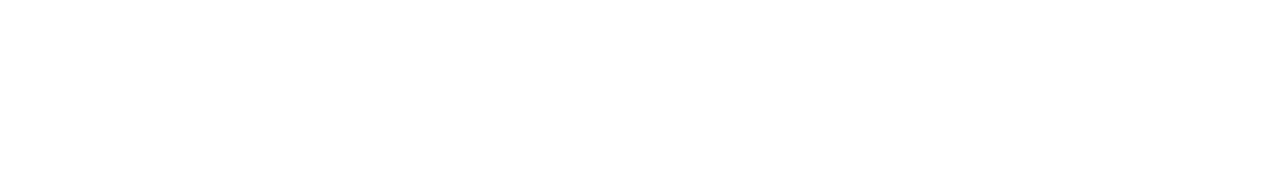
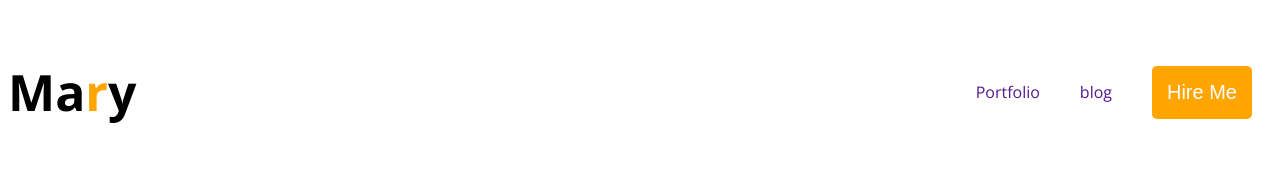
Before and after one commit to ahamedasif07/debloper-protfolio, a plain HTML site: page index.html in a window 1280 px wide. Drawn offline with nearby package versions, Linux system fonts and the light colour scheme.

Commit message:
navbar done

```diff
--- a/index.html
+++ b/index.html
@@ -4,8 +4,34 @@
     <meta charset="UTF-8">
     <meta name="viewport" content="width=device-width, initial-scale=1.0">
     <title>Devoloper portfolio</title>
+    <link rel="preconnect" href="https://fonts.googleapis.com">
+<link rel="preconnect" href="https://fonts.gstatic.com" crossorigin>
+<link href="https://fonts.googleapis.com/css2?family=Open+Sans:ital,wght@0,300..800;1,300..800&family=Roboto:ital,wght@0,100;0,300;0,400;0,500;0,700;0,900;1,100;1,300;1,400;1,500;1,700;1,900&display=swap" rel="stylesheet">
+
+    <link rel="stylesheet" href="style.css">
 </head>
 <body>
+    <!-- header part start from there -->
+
+    <header>
+        <nav>
+            <h3 class="nav-title">Ma<span class="text-primary">r</span>y</h3>
+            <ul>
+                <li><a href="">Portfolio</a></li>
+                <li><a href="">blog</a></li>
+                <li><button  class="btn-primary">Hire Me</button></li>
+            </ul>
+        </nav>
+
+
+    </header>
+
+    <main>
+
+    </main>
+
+    <footer></footer>
+
 
 </body>
 </html>
--- /dev/null
+++ b/style.css
@@ -0,0 +1,54 @@
+/* shard style */
+
+body{
+    font-family: "open sans",'sans-serif';
+}
+
+.text-primary{
+    color: orange;
+}
+.btn-primary{
+    color: white;
+    background-color: orange;
+    padding: 15px;
+    border: none;
+    border-radius: 5px;
+    font-size: 20px;
+    font-weight: 700px;
+
+}
+
+
+
+
+
+/* nav css style */
+
+.nav-title{
+    font-size:50px;
+}
+nav{
+    display: flex;
+    justify-content: space-between;
+
+
+}
+
+nav>ul{
+    display: flex;
+
+    align-items: center;
+
+}
+
+nav li{
+    list-style: none;
+
+   padding: 20px;
+
+
+}
+nav a{
+    text-decoration: none;
+
+}
```
